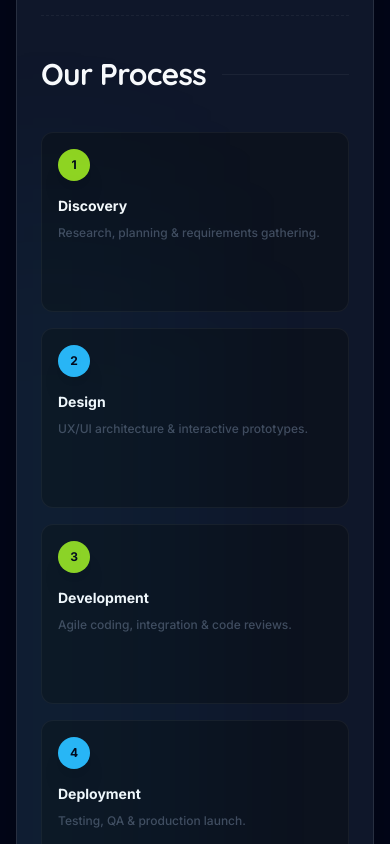
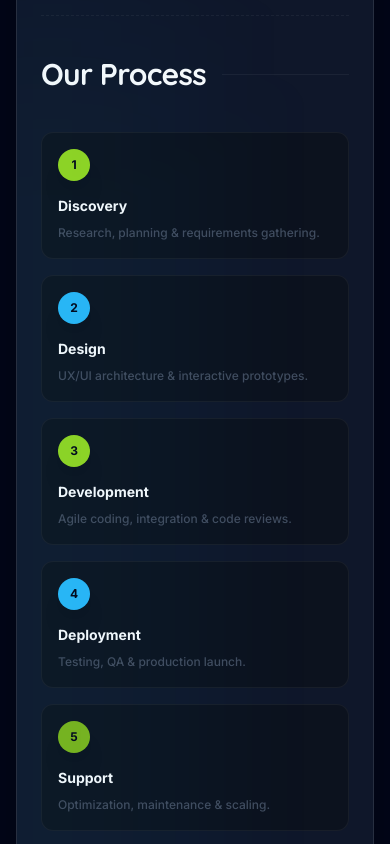
Before and after one commit to optmizy/optmizy-services, a React (Vite) app: page / in a window 390 px wide. Shown: the part 2600-3444 px from the top of the page. Built offline with nearby package versions, Linux system fonts and the light colour scheme.

Commit message:
fix: equal height process cards using h-full and items-stretch

```diff
--- a/src/App.tsx
+++ b/src/App.tsx
@@ -533,7 +533,7 @@ export default function App() {
               <div className="flex-grow h-px bg-white/5" />
             </div>
 
-            <div className="grid grid-cols-1 sm:grid-cols-2 lg:grid-cols-5 gap-4">
+            <div className="grid grid-cols-1 sm:grid-cols-2 lg:grid-cols-5 gap-4 items-stretch">
               {processSteps.map((step, idx) => (
                 <motion.div
                   key={step.title}
@@ -541,7 +541,7 @@ export default function App() {
                   whileInView={{ opacity: 1, y: 0 }}
                   viewport={{ once: true }}
                   transition={{ delay: 0.1 * idx }}
-                  className="bg-[#0c121e] border border-white/5 p-4 sm:p-5 lg:p-6 rounded-xl flex flex-col items-start min-h-[180px] sm:min-h-[200px] w-full"
+                  className="bg-[#0c121e] border border-white/5 p-4 sm:p-5 lg:p-6 rounded-xl flex flex-col items-start w-full h-full"
                 >
                   <div className={`${step.color} w-8 sm:w-9 h-8 sm:h-9 rounded-full flex items-center justify-center text-xs sm:text-sm font-black text-bg-page mb-4 sm:mb-6 shadow-xl shrink-0`}>
                     {step.id}
```
